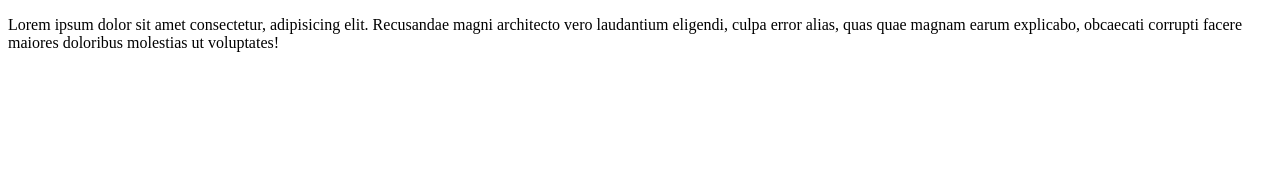
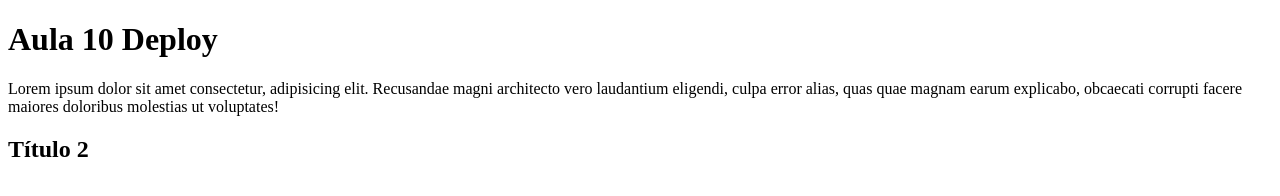
Before and after one commit to Alexandre2630/Aula10, a plain HTML site: page index.html in a window 1280 px wide. Drawn offline with Linux system fonts and the light colour scheme.

Commit message:
Primeira Gravacao

```diff
--- a/index.html
+++ b/index.html
@@ -6,8 +6,10 @@
         <title>Aula de Dev Web 10</title>
     </head>
     <body>
+        <h1>Aula 10 Deploy</h1>
         <p>Lorem ipsum dolor sit amet consectetur, adipisicing elit. Recusandae magni architecto vero laudantium eligendi, culpa
             error alias, quas quae magnam earum explicabo, obcaecati corrupti facere maiores doloribus molestias ut voluptates!
         </p>
+        <h2>Título 2</h2>
     </body>
 </html>
```
